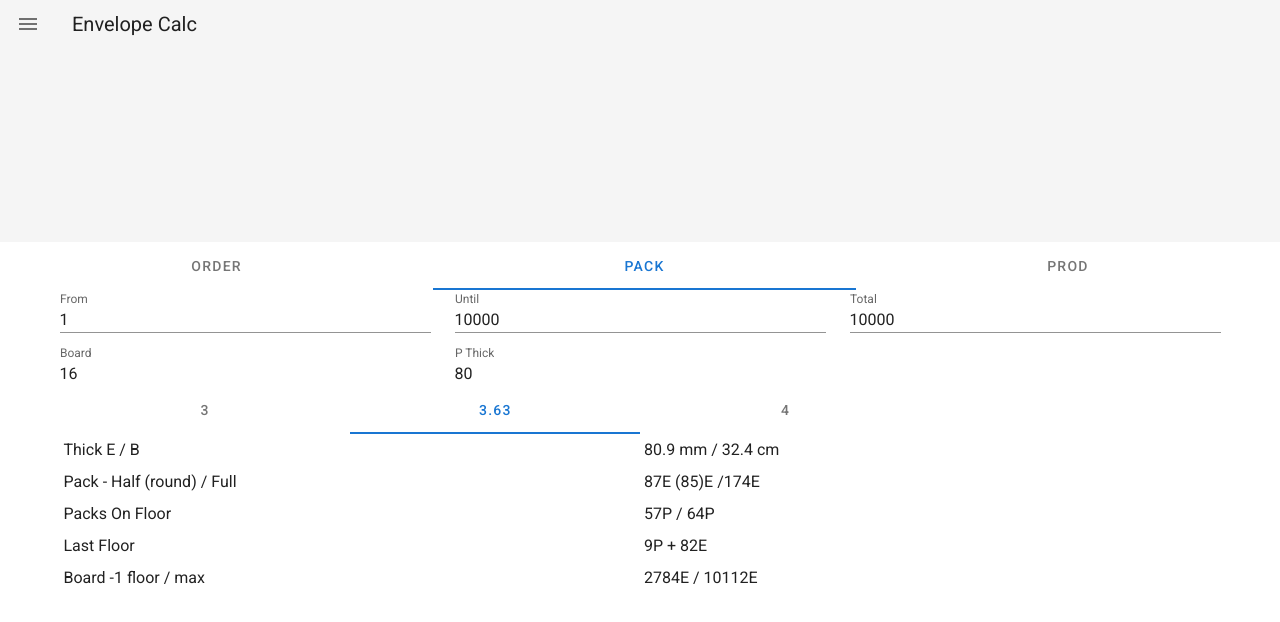
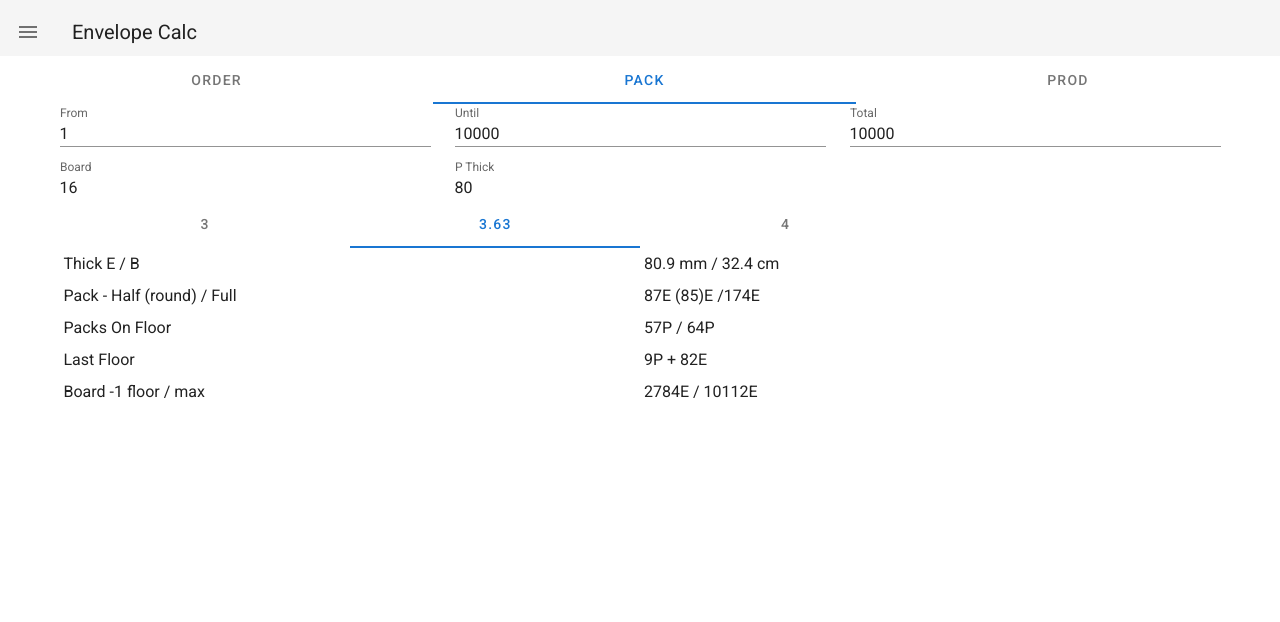
Before and after one commit to aviyot/envelope.calc, a Vue app: page / in a window 1280 px wide. Shown: the top 622 px of the page. Built offline with nearby package versions, Linux system fonts and the light colour scheme.

Commit message:
add to v-app-bar max-height="56px"

```diff
--- a/src/App.vue
+++ b/src/App.vue
@@ -1,6 +1,6 @@
 <template>
   <v-app id="app">
-    <v-app-bar dense>
+    <v-app-bar max-height="56px">
       <v-app-bar-nav-icon
         v-on:click="componentDisplay.drawer = true"
       ></v-app-bar-nav-icon>
```
